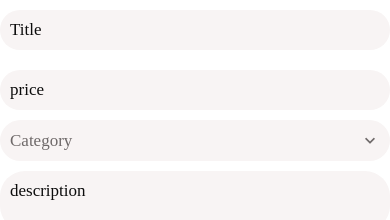
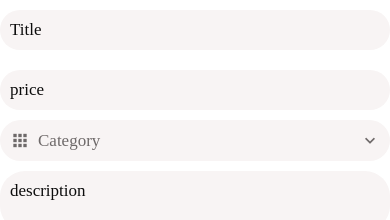
Before and after one commit to Max-256/OverIt, a React Native app: screen / in a window 390 px wide. Shown: the top 220 px of the page. Built offline with nearby package versions, Linux system fonts and the light colour scheme.

Commit message:
add icon to appformpicker

```diff
--- a/app/components/forms/AppFormPicker.js
+++ b/app/components/forms/AppFormPicker.js
@@ -4,12 +4,13 @@ import { useFormikContext } from "formik";
 import AppPicker from "../AppPicker";
 import ErrorMessage from "./ErrorMessage";
 
-function AppFormPicker({ items, name, placeholder }) {
+function AppFormPicker({ items, name, placeholder, icon }) {
   const { errors, setFieldValue, touched, values } = useFormikContext();
 
   return (
     <>
       <AppPicker
+        icon={icon}
         items={items}
         onSelectItem={(item) => setFieldValue(name, item)}
         placeholder={placeholder}
--- a/app/screens/ListingEditScreen.js
+++ b/app/screens/ListingEditScreen.js
@@ -49,6 +49,7 @@ function ListingEditScreen(props) {
         />
 
         <AppFormPicker
+          icon="apps"
           items={categories}
           name="category"
           placeholder="Category"
```
